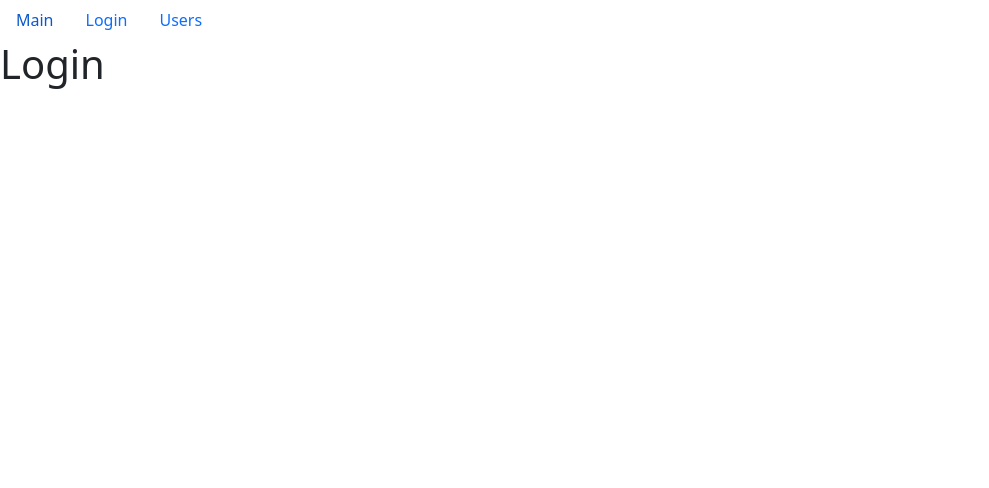
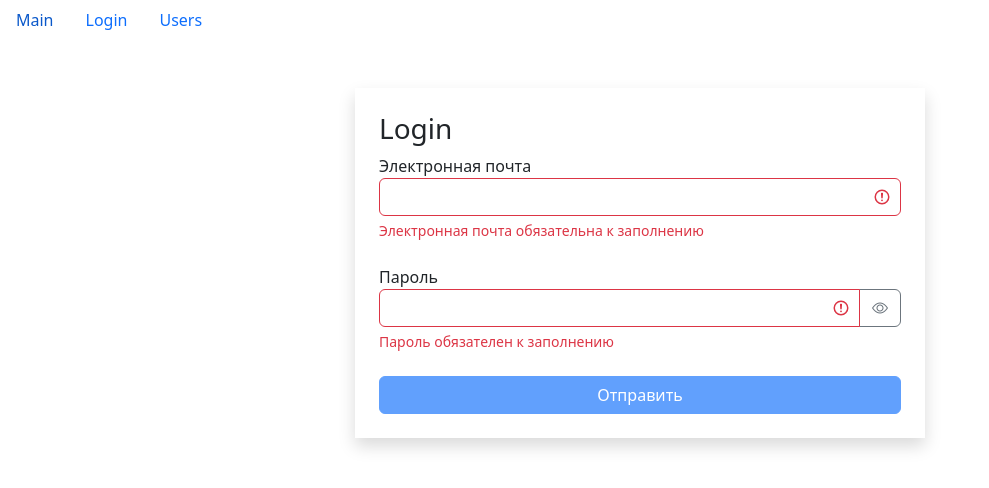
Before and after one commit to butuzz74/-1-function-conponents, a React (Create React App) app: page /login in a window 1280 px wide. Shown: the top 488 px of the page, without its empty margins (0-989 px from the left). Built offline with nearby package versions, Linux system fonts and the light colour scheme.

Commit message:
with login

```diff
--- /dev/null
+++ b/src/components/TextField.jsx
@@ -0,0 +1,51 @@
+import React, { useState } from "react";
+import PropTypes from "prop-types";
+
+const TextField = ({ label, type, name, value, onChange, error }) => {
+    const [showPassword, setShowPassword] = useState(false);
+    const getInvalidClasses = () => {
+        return `form-control + ${error ? "is-invalid" : ""}`;
+    };
+    const getShowPassword = () => {
+        setShowPassword((prevState) => !prevState);
+    };
+
+    return (
+        <div className="mb-4">
+            <label htmlFor={name}>{label}</label>
+            <div className="input-group has-validation">
+                <input
+                    className={getInvalidClasses()}
+                    type={showPassword ? "text" : type}
+                    id={name}
+                    name={name}
+                    value={value}
+                    onChange={onChange}
+                />
+                {type === "password" && (
+                    <button
+                        className="btn btn-outline-secondary"
+                        type="button"
+                        onClick={getShowPassword}
+                    >
+                        <i className={showPassword ? "bi bi-eye-slash" : "bi bi-eye"}/>
+                    </button>
+                )}
+                {error && <div className="invalid-feedback">{error}</div>}
+            </div>
+        </div>
+    );
+};
+TextField.defaultProps = {
+    type: "text"
+};
+TextField.propTypes = {
+    label: PropTypes.string,
+    type: PropTypes.string,
+    name: PropTypes.string,
+    value: PropTypes.string,
+    onChange: PropTypes.func,
+    error: PropTypes.string
+};
+
+export default TextField;
--- a/src/layout/Login.jsx
+++ b/src/layout/Login.jsx
@@ -1,7 +1,89 @@
-import React from "react";
+import React, { useEffect, useState } from "react";
+import TextField from "../components/TextField";
+import { validator } from "../utils/validator";
 
 const Login = () => {
-    return <h1>Login</h1>;
+    const [data, setData] = useState({ email: "", password: "" });
+    const [errors, setErrors] = useState({});
+    const handleCange = ({ target }) => {
+        setData((prevState) => ({
+            ...prevState,
+            [target.name]: target.value
+        }));
+    };
+    const validatorConfig = {
+        email: {
+            isRequired: {
+                message: "Электронная почта обязательна к заполнению"
+            },
+            isEmail: {
+                message: "Электронная почта введена некорректно"
+            }
+        },
+        password: {
+            isRequired: { message: "Пароль обязателен к заполнению" },
+            isCapitalSymbol: {
+                message: "Пароль должен содержать хотя бы одну заглавную букву"
+            },
+            isContainDigit: {
+                message: "Пароль должен содержать хотя бы одну цифру"
+            },
+            isMinSymbols: {
+                message: "Пароль должен содержать не меньше 8 символов",
+                value: 8
+            }
+        }
+    };
+    useEffect(() => {
+        validate();
+    }, [data]);
+    const validate = () => {
+        const errors = validator(data, validatorConfig);
+        setErrors(errors);
+
+        return Object.keys(errors).length === 0;
+    };
+    const isValid = Object.keys(errors).length === 0;
+    const handleSubmit = (e) => {
+        e.preventDefault();
+        const isValid = validate();
+        if (!isValid) return;
+        console.log(data);
+    };
+
+    return (
+        <div className="container mt-5">
+            <div className="row">
+                <div className="col-md-6 offset-md-3 p-4 shadow">
+                    <h3>Login</h3>
+                    <form onSubmit={handleSubmit}>
+                        <TextField
+                            label="Электронная почта"
+                            name="email"
+                            value={data.email}
+                            onChange={handleCange}
+                            error={errors.email}
+                        />
+                        <TextField
+                            label="Пароль"
+                            type="password"
+                            name="password"
+                            value={data.password}
+                            onChange={handleCange}
+                            error={errors.password}
+                        />
+                        <button
+                            type="submit"
+                            disabled={!isValid}
+                            className="btn btn-primary w-100 mx-auto"
+                        >
+                            Отправить
+                        </button>
+                    </form>
+                </div>
+            </div>
+        </div>
+    );
 };
 
 export default Login;
--- /dev/null
+++ b/src/utils/validator.js
@@ -0,0 +1,48 @@
+export function validator(data, config) {
+    const errors = {};
+    function validate(validateMethod, data, config) {
+        let statusValidate;
+        switch (validateMethod) {
+        case "isRequired":
+            statusValidate = data.trim() === "";
+            break;
+        case "isEmail": {
+            const emailRegExp = /^\S+@\S+\.\S+$/g;
+            statusValidate = !emailRegExp.test(data);
+            break;
+        }
+        case "isCapitalSymbol": {
+            const emailRegExp = /[A-Z]+/g;
+            statusValidate = !emailRegExp.test(data);
+            break;
+        }
+        case "isContainDigit": {
+            const emailRegExp = /\d+/g;
+            statusValidate = !emailRegExp.test(data);
+            break;
+        }
+        case "isMinSymbols": {
+            statusValidate = data.length < config.value;
+            break;
+        }
+        default:
+            break;
+        }
+        if (statusValidate) {
+            return config.message;
+        }
+    }
+    for (const fieldName in data) {
+        for (const validateMethod in config[fieldName]) {
+            const error = validate(
+                validateMethod,
+                data[fieldName],
+                config[fieldName][validateMethod]
+            );
+            if (error && !errors[fieldName]) {
+                errors[fieldName] = error;
+            }
+        }
+    }
+    return errors;
+}
```
